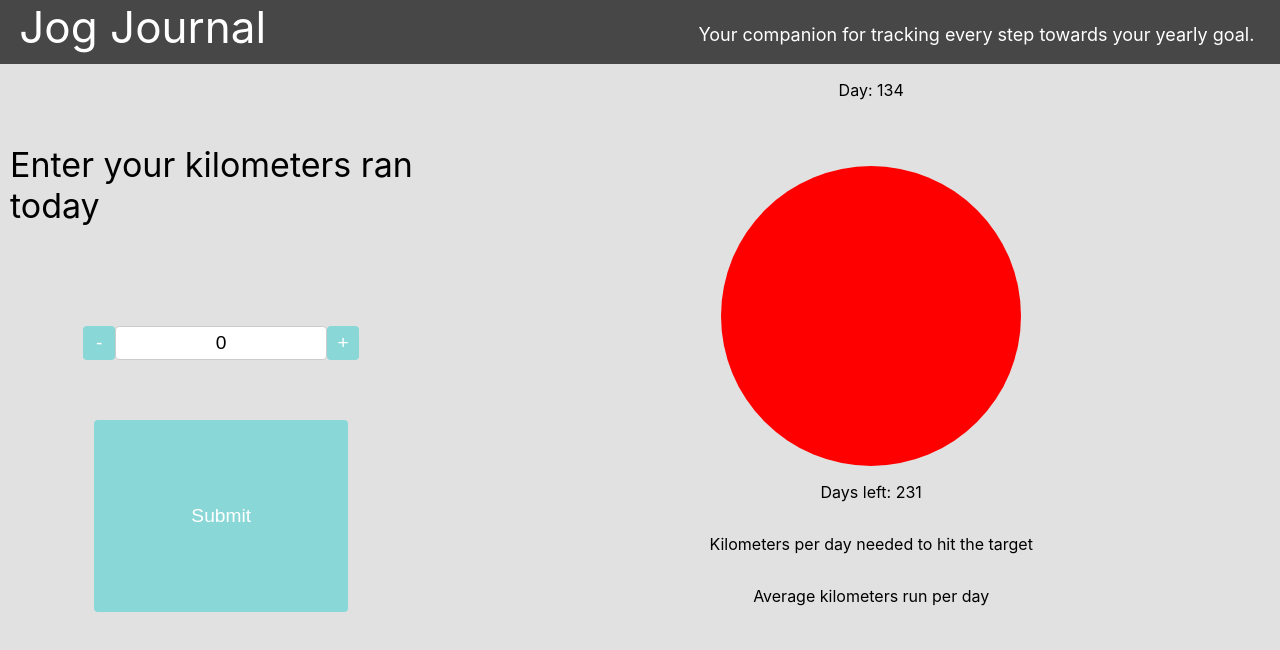
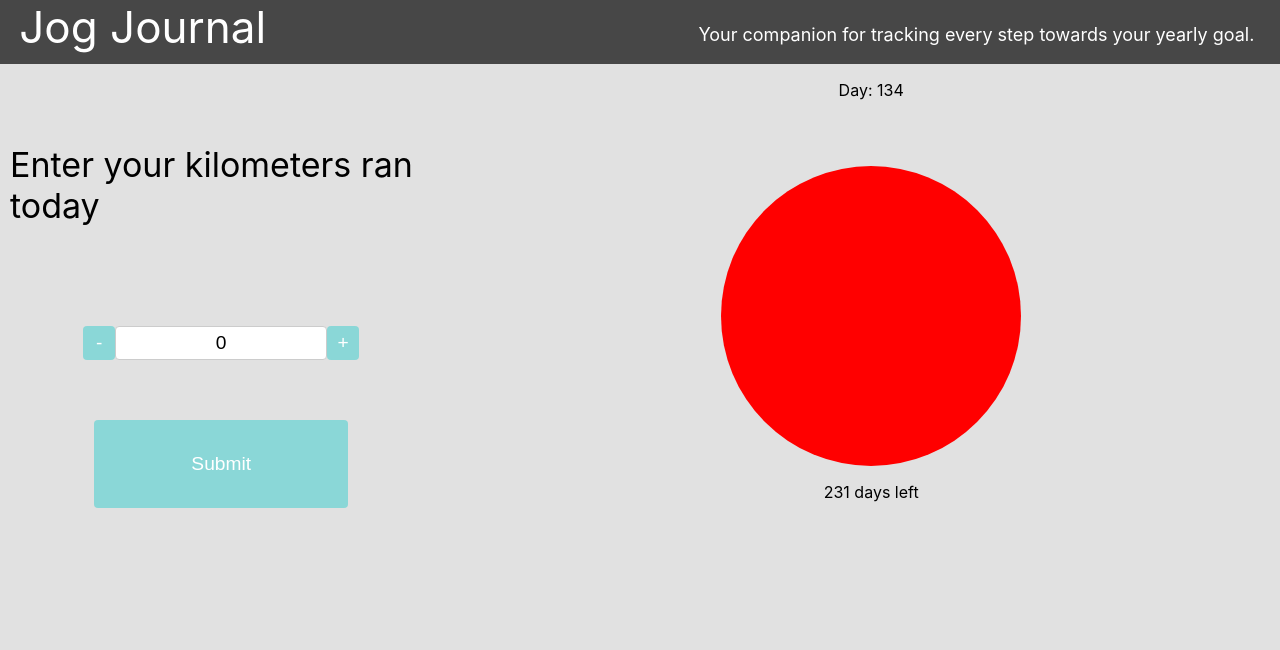
Before and after one commit to HaydenMCD/jog-journal, a React (Create React App) app: page / in a window 1280 px wide. Shown: the top 650 px of the page. Built offline with nearby package versions, Linux system fonts and the light colour scheme.

Commit message:
Removed seperate components for stat view page. Created single file for all math to be done which will be accessed when/where needed. Added more statistics for future implementation

```diff
--- a/src/App.js
+++ b/src/App.js
@@ -1,6 +1,6 @@
 import "./css/App.css";
 import Header from "./components/Header.js";
-import StatsView from "./components/StatsView.js";
+import StatsView from "./components/StatComponents/StatsView.js";
 import KilometerInput from "./components/KilometerInput.js";
 
 function App() {
--- a/src/components/StatComponents/AveragePerDay.js
+++ /dev/null
@@ -1,7 +0,0 @@
-import React from "react";
-
-const AveragePerDay = () => {
-  return <p>Average kilometers run per day</p>;
-};
-
-export default AveragePerDay;
--- a/src/components/StatComponents/CurrentDay.js
+++ /dev/null
@@ -1,27 +0,0 @@
-import React from "react";
-
-var today = new Date(); // Gets todays date
-
-// Sets the beginning of the current year
-var start = new Date(today.getFullYear(), 0, 0);
-
-// Calculates timezone differece using the timezone set on the users machine.
-var diff =
-  today -
-  start +
-  (start.getTimezoneOffset() - today.getTimezoneOffset()) * 60 * 1000;
-
-// Milliseconds in a day
-var oneDay = 86400000;
-
-var currentDay = Math.floor(diff / oneDay);
-
-var daysLeft = 365 - currentDay;
-
-export const CurrentDay = () => {
-  return <p> Day: {currentDay}</p>;
-};
-
-export const DaysLeft = () => {
-  return <p>Days left: {daysLeft}</p>;
-};
--- a/src/components/StatComponents/KmsPerDayNeeded.js
+++ /dev/null
@@ -1,7 +0,0 @@
-import React from "react";
-
-const KmsPerDayNeeded = () => {
-  return <p>Kilometers per day needed to hit the target</p>;
-};
-
-export default KmsPerDayNeeded;
--- a/src/components/StatComponents/ProgressBar.js
+++ /dev/null
@@ -1,12 +0,0 @@
-import React from "react";
-
-const ProgressBar = () => {
-  return (
-    <>
-      {/* A placeholder for where the progress bar will go */}
-      <div className="progress-placeholder"></div>
-    </>
-  );
-};
-
-export default ProgressBar;
--- /dev/null
+++ b/src/components/StatComponents/StatisticMath.js
@@ -0,0 +1,43 @@
+var today = new Date(); // Gets todays date
+
+// Sets the beginning of the current year
+var start = new Date(today.getFullYear(), 0, 0);
+
+// Calculates timezone differece using the timezone set on the users machine.
+var diff =
+  today -
+  start +
+  (start.getTimezoneOffset() - today.getTimezoneOffset()) * 60 * 1000;
+
+// Milliseconds in a day
+var oneDay = 86400000;
+
+export const currentDay = Math.floor(diff / oneDay);
+export const daysLeft = 365 - currentDay;
+
+// Total kilometers
+// Loop through each day and sum total kilometers ran
+
+// Percentage
+// Divide kilometers ran by the goal set by the user
+
+// Kilometers needed per day to reach target
+// Divide remaining kilometers by remaining days
+
+// Daily average
+// Divide total kilometers ran by current day
+
+// Personal best distance
+// Get the highest value for a single day
+
+// Current run streak
+//Display how many days in a row the user has run for
+
+// Best run streak
+// Display the most amount of days in a row the user has run
+
+// Estimated total kilometers ran at current pace
+// Times daily average by the remaining days
+
+// Estimated finish date at current pace
+// Using the daily average, calculate what day the user will complete their goal
--- /dev/null
+++ b/src/components/StatComponents/StatsView.js
@@ -0,0 +1,17 @@
+import React from "react";
+import "../../css/StatsView.css";
+import { currentDay, daysLeft } from "./StatisticMath";
+
+const StatsView = () => {
+  return (
+    <>
+      <div className="stats-wrapper">
+        <p>Day: {currentDay}</p>
+        <div className="progress-placeholder"></div>
+        <p>{daysLeft} days left</p>
+      </div>
+    </>
+  );
+};
+
+export default StatsView;
--- a/src/components/StatsView.js
+++ /dev/null
@@ -1,22 +0,0 @@
-import React from "react";
-import "../css/StatsView.css";
-import ProgressBar from "./StatComponents/ProgressBar";
-import KmsPerDayNeeded from "./StatComponents/KmsPerDayNeeded";
-import AveragePerDay from "./StatComponents/AveragePerDay";
-import { CurrentDay, DaysLeft } from "./StatComponents/CurrentDay";
-
-const StatsView = () => {
-  return (
-    <>
-      <div className="stats-wrapper">
-        <CurrentDay />
-        <ProgressBar />
-        <DaysLeft />
-        <KmsPerDayNeeded />
-        <AveragePerDay />
-      </div>
-    </>
-  );
-};
-
-export default StatsView;
```
